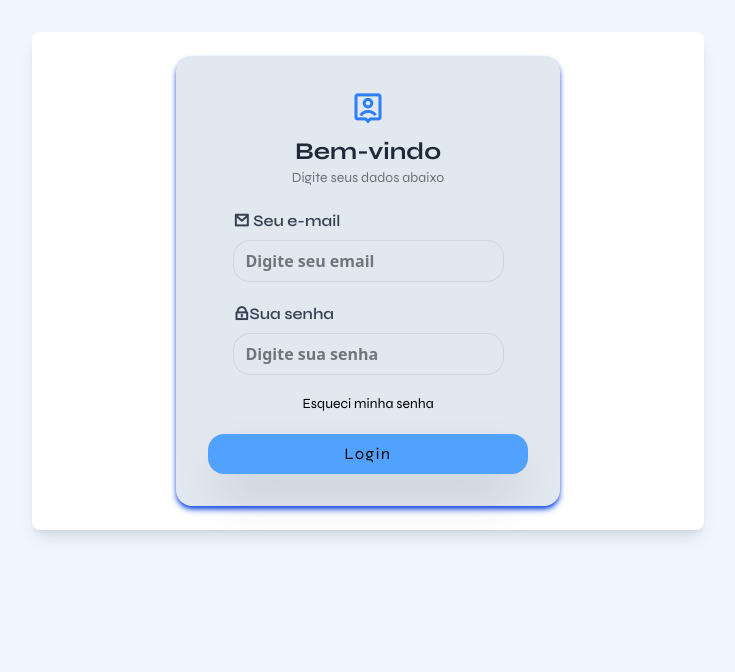
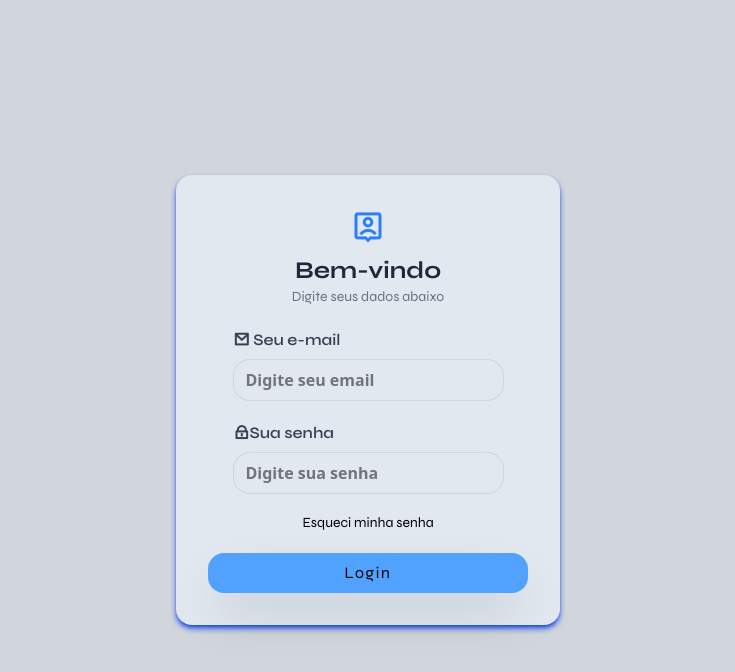
Before and after one commit to HenriqueBraian/to--do-list-with-react-tailwind, a React (Vite) app: page / in a window 1280 px wide. Shown: the top 672 px of the page, without its empty margins (272-1007 px from the left). Built offline with nearby package versions, Linux system fonts and the light colour scheme.

Commit message:
mudança no botao adicionar

```diff
--- a/src/App.jsx
+++ b/src/App.jsx
@@ -54,18 +54,17 @@ function App() {
   }
 
   return (
-    <div  className="min-h-screen p-8 bg-blue-50">
-      <div className="max-w-2xl mx-auto my-auto p-6 flex flex-col bg-white rounded-lg shadow-lg">
+    <div  className="min-h-screen p-8 bg-gray-300 flex items-center">
+
         {!isLogged ?(
           <Login onLogin={handleLogin} />
         ):(
-          <>
+          <div className="w-full max-w-2xl p-6 flex flex-col bg-slate-200 rounded-lg shadow-lg mx-auto my-auto">
           <AddToDo onAdd={addTask} />
           <Tasks tarefas={task} onToggle={toggleTask} onDelete={deleteTask}/>
-          </>
+          </div>
         )
       }
-     </div>
     </div>
   )
 }
--- a/src/components/AddTodo.jsx
+++ b/src/components/AddTodo.jsx
@@ -12,7 +12,7 @@ function AddTodo({onAdd}){
     }
 
    return(
-      <div className="w-full">
+      <div className="flex flex-col">
         <div className="flex items-center justify-center p-4">
 
             <h1 className="text-3xl mb-6 text-center">
@@ -23,12 +23,12 @@ function AddTodo({onAdd}){
         </div>
 
          <form onSubmit={handleSubmit} className="w-full">
-          <div className="flex w-full gap-2 mb-6">
+          <div className="flex gap-2 flex-col mb-6 mx-auto">
 
             <input type="text"
               value={input}
               onChange={(e)=>setInput(e.target.value)}
-              placeholder="Digita uma tarefa..."
+              placeholder="Digite uma tarefa..."
               className="bg-[f3f3f6] flex-1 px-3 py-2 text-black font-semibold border-none rounded-2xl ring-1 ring-gray-300"
             />
             <button type="submit"
@@ -36,7 +36,7 @@ function AddTodo({onAdd}){
             hover:bg-gray-800
             text-white
             rounded-2xl
-            px-4 py2 ">
+            px-4 py2 h-12">
             Adicionar
            </button>
 
--- a/src/components/Login.jsx
+++ b/src/components/Login.jsx
@@ -11,7 +11,7 @@ import React, { useState } from "react";
       };
 
       return(
-      <div className="w-full">
+      <div className="w-full ">
 
       <form onSubmit={handleSubmit} className="bg-slate-200 p-8 flex flex-col items-center justify-center rounded-2xl gap-5 w-full max-w-sm shadow-md shadow-blue-700 mx-auto">
 
```
